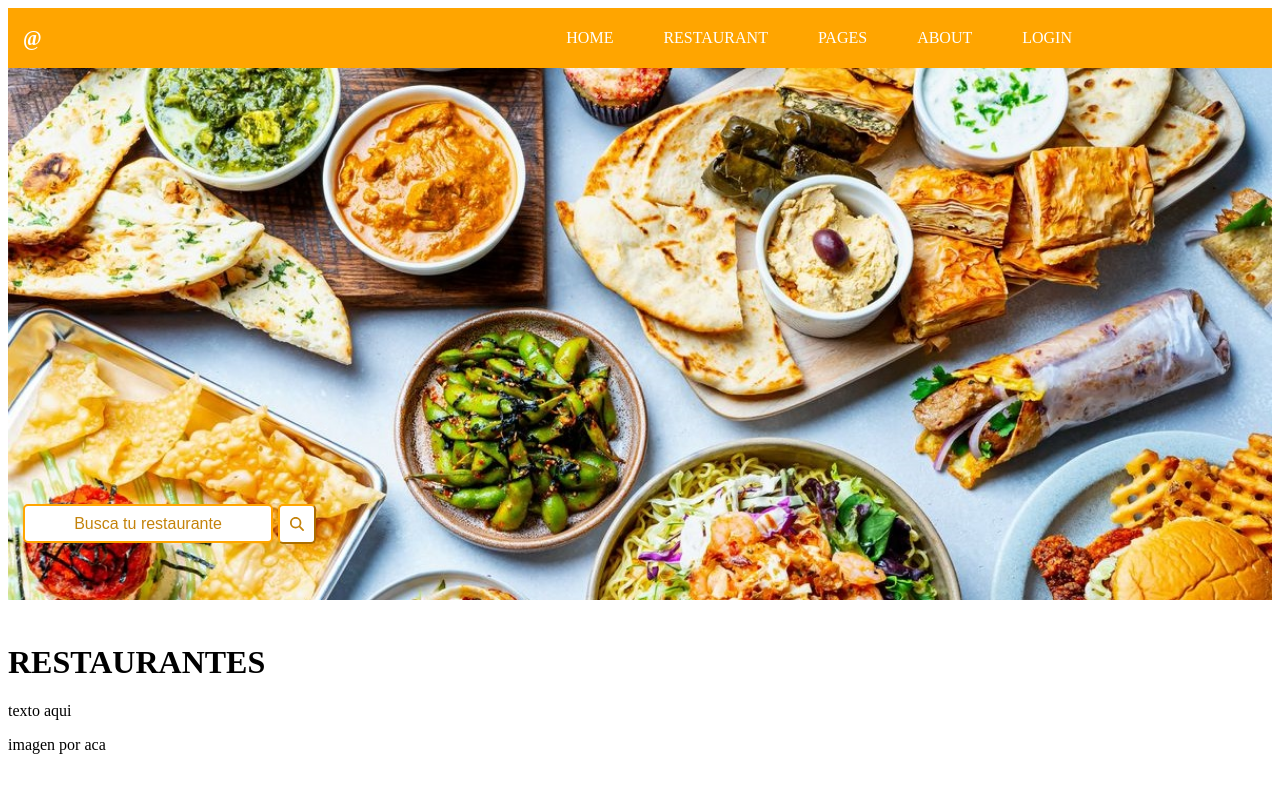
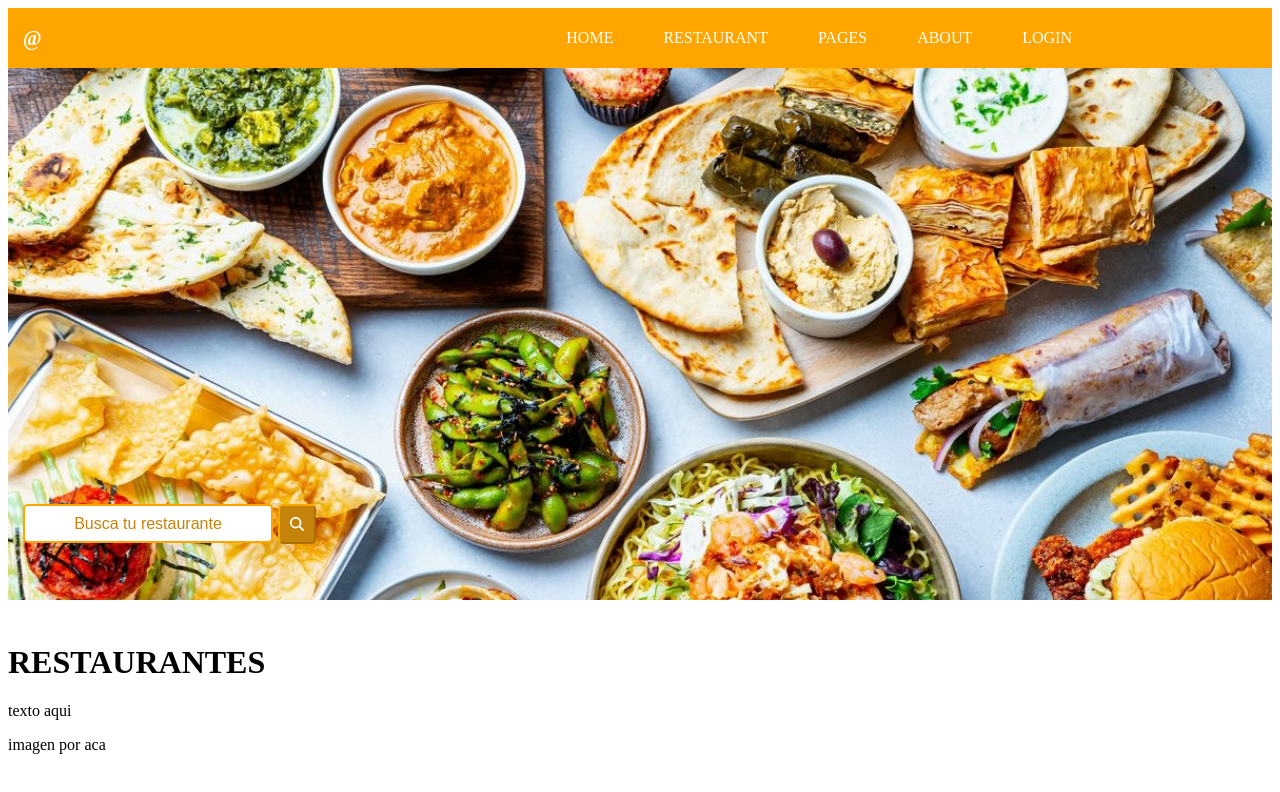
Before and after one commit to juandape/frontend-topv29-restaurantes, a React (Vite) app: page / in a window 1280 px wide. Shown: the top 792 px of the page. Built offline with nearby package versions, Linux system fonts and the light colour scheme; no server answers.

Commit message:
fix: identacion

```diff
--- a/src/components/filtrorest/filtrorest.css
+++ b/src/components/filtrorest/filtrorest.css
@@ -17,7 +17,7 @@
   text-align: center;
   border-radius: 3px;
 } */
-::placeholder{
+::placeholder {
   color: rgb(196, 131, 11);
   text-align: center;
 }
@@ -32,8 +32,8 @@
 .container__filter--button {
   border-radius: 5px;
   padding: 5px;
-  background-color: white;
-  color: rgb(196, 131, 11);
+  background-color: rgb(196, 131, 11);
+  color: white;
   font-weight: bold;
   border-color: orange;
 }
@@ -52,7 +52,7 @@
     width: 400px;
   }
 
-  ::placeholder{
+  ::placeholder {
     font-size: 16px;
   }
 
```
Also changed, not shown: src/components/filtrorest/Filtrorestaurant.jsx (+8 -5 lines).
